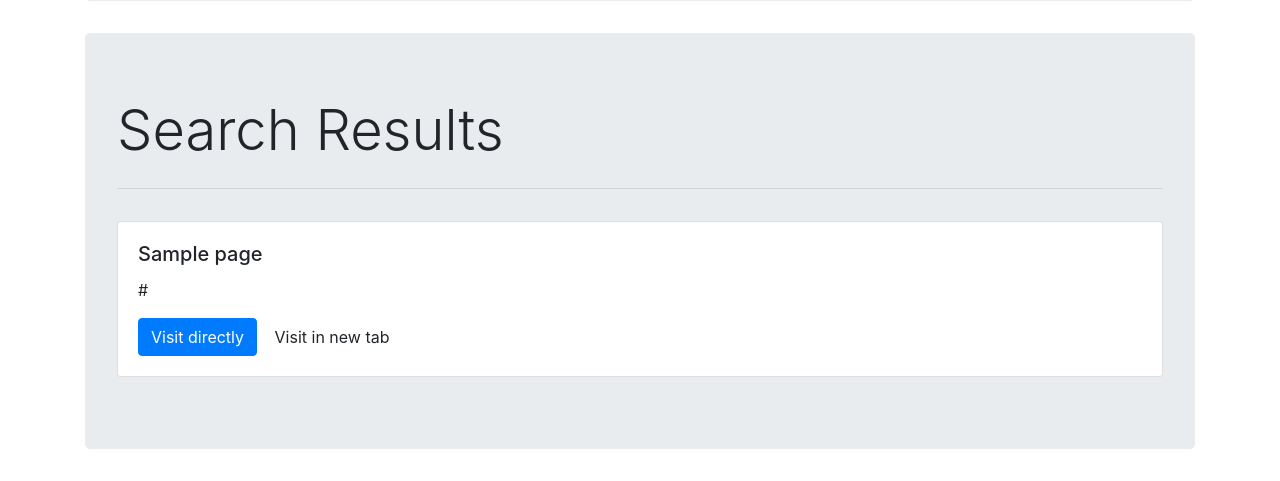
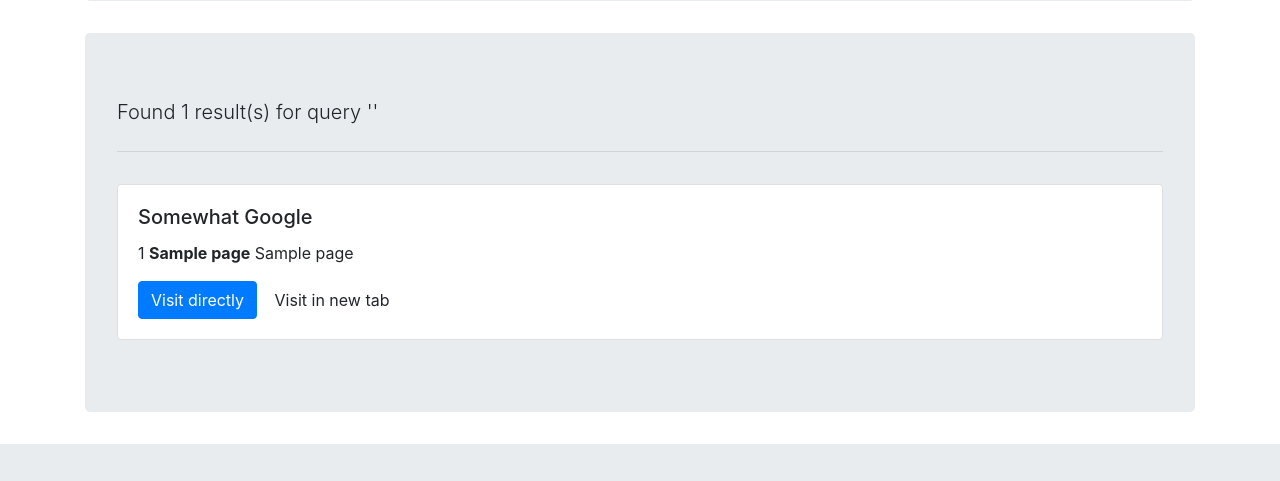
Before and after one commit to der-bernd/SearchEngine, a Flask app: template templates/results.html in a window 1280 px wide. Shown: the part 421-902 px from the top of the page. After the commit the page ends 865 px from the top, so only its background shows below. Run offline with Flask 2, Linux system fonts and the light colour scheme; the template is opened without the code that fills it: most values are stand-ins (such as "Sample title", 1, 10 or a date in 2020); some libraries are stand-ins or nearby versions.

Commit message:
matching text is now displayed bold, results page will display number of results

```diff
--- a/search_engine_app.py
+++ b/search_engine_app.py
@@ -43,15 +43,19 @@
     args = request.args
     query = args['query']
     first_word_of_query = query.split()[0]
-    print(query)
-    search_results = [{
-        "url": url,
-        "title": "Google",
-    } for url in get_urls_with_word(first_word_of_query)]
+
+    urls = get_urls_with_word(first_word_of_query)
+    urls_split = []
+    for url in urls:
+        parts = url.split(first_word_of_query)
+        urls_split.append((parts[0], first_word_of_query, parts[1]))
 
     return render_template('results.html', results={
-        "pages": search_results,
-        "search": query
+        "pages": urls_split,
+        "query": query,
+        "stats": {
+            "num_of_results": len(urls),
+        }
     })
 
 
--- a/templates/results.html
+++ b/templates/results.html
@@ -36,6 +36,7 @@
                   type="text"
                   class="form-control"
                   name="query"
+                  value="{{ results.query }}"
                   id="search"
                   placeholder="Search"
                 />
@@ -49,16 +50,24 @@
       <div class="row">
         <div class="col-md-12">
           <div class="jumbotron">
-            <h1 class="display-4">Search Results</h1>
-            <p class="lead">{{ query }}</p>
+            <div>
+              <p class="lead">
+                Found {{ results.stats.num_of_results }} result(s) for query '{{
+                results.query }}'
+              </p>
+            </div>
             <hr class="my-4" />
             <div class="row">
               {% for page in results.pages %}
               <div class="col-md-12 my-2">
                 <div class="card">
                   <div class="card-body">
-                    <h5 class="card-title">{{ page.title }}</h5>
-                    <p class="card-text">{{ page.url }}</p>
+                    <h5 class="card-title">Somewhat Google</h5>
+                    <p class="card-text">
+                      {{ page[0] }}
+                      <span class="font-weight-bold">{{ page[1] }}</span>
+                      {{ page[2] }}
+                    </p>
                     <a href="{{ page.url }}" class="btn btn-primary"
                       >Visit directly</a
                     >
```
